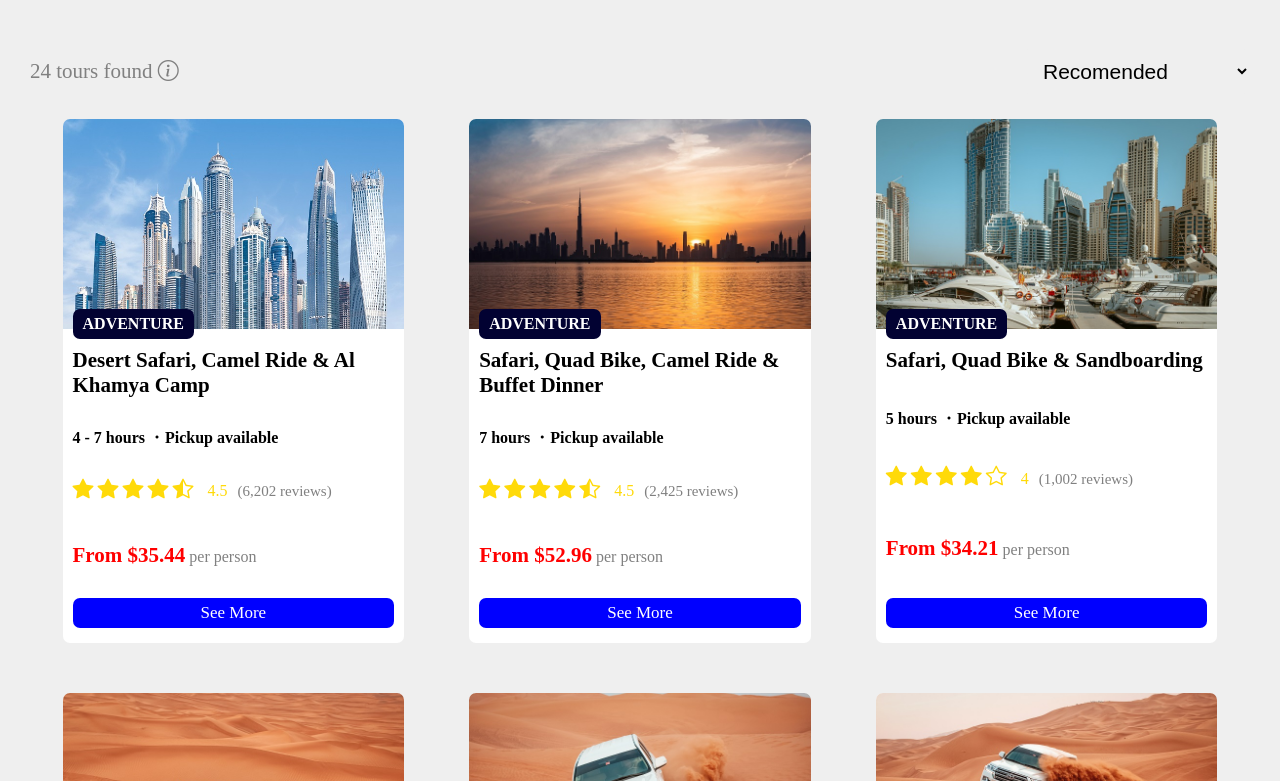
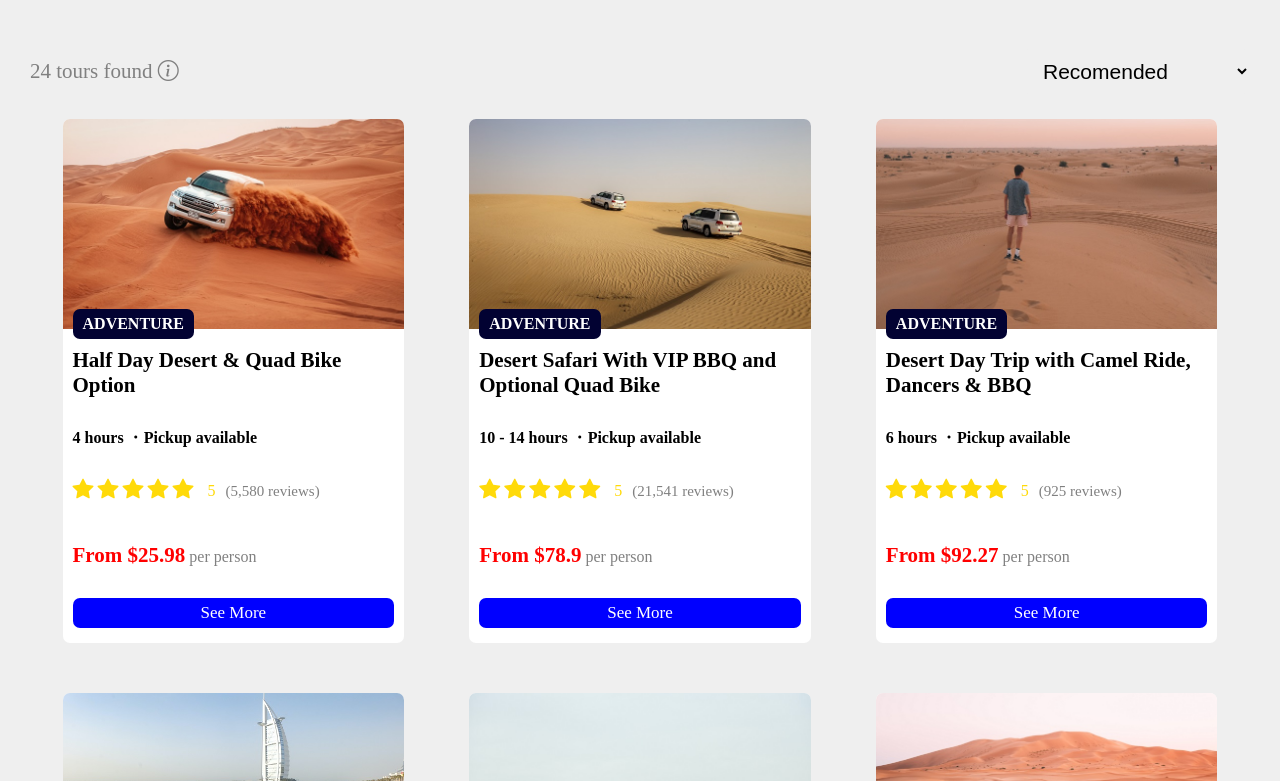
Before and after one commit to Leen-odeh3/Dubai-Desert-Safari, a React (Vite) app: page / in a window 1280 px wide. Shown: the part 879-1660 px from the top of the page. Built offline with nearby package versions, Linux system fonts and the light colour scheme.

Commit message:
update files & done sort function..

```diff
--- a/src/Pages/Home.tsx
+++ b/src/Pages/Home.tsx
@@ -1,27 +1,49 @@
-
-import HeroSection from '../component/HeroSection/HeroSection'
-import Services from '../component/Services/Services'
-import Tours from '../component/Tours/Tours'
 import { useState } from "react";
 import { toursList } from "../data/toursList";
-import SortInput from "../component/SortInput/SortInput";
+import { paginate } from "../utils/paginate.jsx";
+import HeroSection from "../component/HeroSection/HeroSection";
+import Pagination from "../component/Pagination/Pagination";
+import Services from "../component/Services/Services.js";
+import SortInput from '../component/SortInput/SortInput.js';
+import TourList from '../component/Tours/Tours.js';
 
 
 const Home = () => {
+
+  const [currentPage, setCurrentPage] = useState(1);
   const [sortItem, setSortItem] = useState("recomended");
+
+  // Sort Tour
+  const sortedTourList =
+    sortItem === "low"
+    ? toursList.sort((a,b) => a.priceFrom - b.priceFrom)
+    : sortItem === "high" ? toursList.sort((a,b) => b.priceFrom - a.priceFrom)
+    : toursList.sort((a,b) => b.rating - a.rating);
+
+    const { pages, orderedTourList } = paginate(
+      sortedTourList.length,
+      sortedTourList,
+      currentPage
+    );
 
   return (
     <div>
-    <HeroSection/>
-    <Services/>
-    <SortInput
+      <HeroSection />
+      <Services />
+      <SortInput
         setSortItem={setSortItem}
         sortItem={sortItem}
         toursLength={toursList.length}
       />
-     <Tours/>
+      <TourList toursList={orderedTourList} />
+      {/* <Pagination
+        pages={pages}
+        currentPage={currentPage}
+        setCurrentPage={setCurrentPage}
+      />
+     */}
     </div>
-  )
-}
+  );
+};
 
-export default Home
+export default Home;
--- a/src/component/Footer/Footer.jsx
+++ b/src/component/Footer/Footer.jsx
@@ -41,7 +41,7 @@ const Footer = () => {
         </ul>
         <FooterIcon />
         <div className="footer-copy-right">
-            Copyright &copy; 2022 Dubai Safari
+            Copyright &copy; 2024 Leen odeh
         </div>
       </div>
     </footer>
--- /dev/null
+++ b/src/component/Pagination/Pagination.css
@@ -0,0 +1,42 @@
+.pagination {
+  display: flex;
+  align-items: center;
+  justify-content: center;
+  padding: 10px 30px;
+}
+
+.pagination .page {
+  width: 50px;
+  height: 40px;
+  display: flex;
+  align-items: center;
+  justify-content: center;
+  font-size: 21px;
+  font-weight: 600;
+  cursor: pointer;
+  border: 1px solid gray;
+  color: var(--primary-text-color);
+}
+
+.pagination .page.previous,
+.pagination .page.next{
+  width: max-content;
+  padding: 0 10px;
+}
+
+.page.previous {
+  border-radius: 7px 0 0 7px;
+}
+
+.page.next {
+  border-radius: 0 7px 7px 0;
+}
+
+.next:disabled,
+.previous:disabled {
+  cursor: not-allowed;
+}
+
+.active {
+  background-color: rgb(165, 162, 162);
+}
--- /dev/null
+++ b/src/component/Pagination/Pagination.jsx
@@ -0,0 +1,38 @@
+import "./pagination.css";
+
+const Pagination = ({ pages, currentPage, setCurrentPage }) => {
+  const generatePages = [];
+  for (let i = 1; i <= pages; i++) {
+    generatePages.push(i);
+  }
+
+  return (
+    <div className="pagination">
+      <button
+        disabled={currentPage === 1}
+        onClick={() => setCurrentPage((prev) => prev - 1)}
+        className="page previous"
+      >
+        Previous
+      </button>
+      {generatePages.map((page) => (
+        <div
+          onClick={() => setCurrentPage(page)}
+          key={page}
+          className={currentPage === page ? "page active" : "page"}
+        >
+          {page}
+        </div>
+      ))}
+      <button
+        disabled={currentPage === pages}
+        onClick={() => setCurrentPage((prev) => prev + 1)}
+        className="page next"
+      >
+        Next
+      </button>
+    </div>
+  );
+};
+
+export default Pagination;
--- a/src/component/Tours/tour-list.css
+++ b/src/component/Tours/tour-list.css
@@ -4,6 +4,7 @@
   align-items: center;
   justify-content: space-around;
   flex-wrap: wrap;
+  margin-bottom: 50px;
 }
 
 .tour-item {
--- /dev/null
+++ b/src/utils/paginate.jsx
@@ -0,0 +1,14 @@
+export function paginate(length,list, currentPage){
+
+  const TOUR_PER_PAGE = 6;
+  const pages = Math.ceil(length / TOUR_PER_PAGE);
+  const startIndex = (currentPage - 1) * TOUR_PER_PAGE;
+  const finishIndex = currentPage * TOUR_PER_PAGE;
+
+  const orderedTourList = list.slice(startIndex, finishIndex);
+
+  return {
+      pages,
+      orderedTourList
+  }
+}
```
